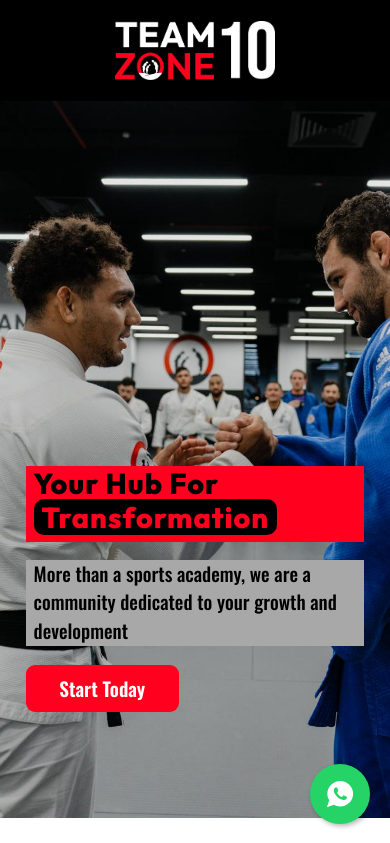
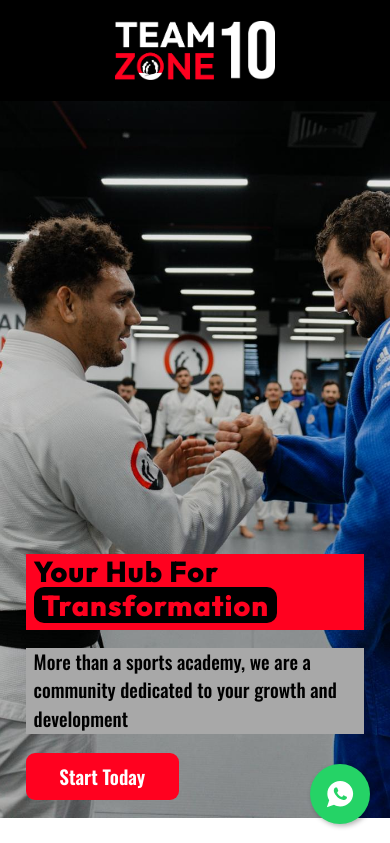
Before and after one commit to mghally999/team-zone-next, a Next.js app: page / in a window 390 px wide. Shown: the top 843 px of the page. Built offline with nearby package versions, Linux system fonts and the light colour scheme.

Commit message:
finalizing intro texts

```diff
--- a/app/styles/IntroSection/IntroSection.module.css
+++ b/app/styles/IntroSection/IntroSection.module.css
@@ -10,6 +10,12 @@
   display: flex;
   flex-direction: column;
   justify-content: flex-end;
+}
+
+@media (max-width: 34em) {
+  .sectionIntro {
+    padding: 1.6rem 0 2.3rem 0;
+  }
 }
 
 .intro {
```
